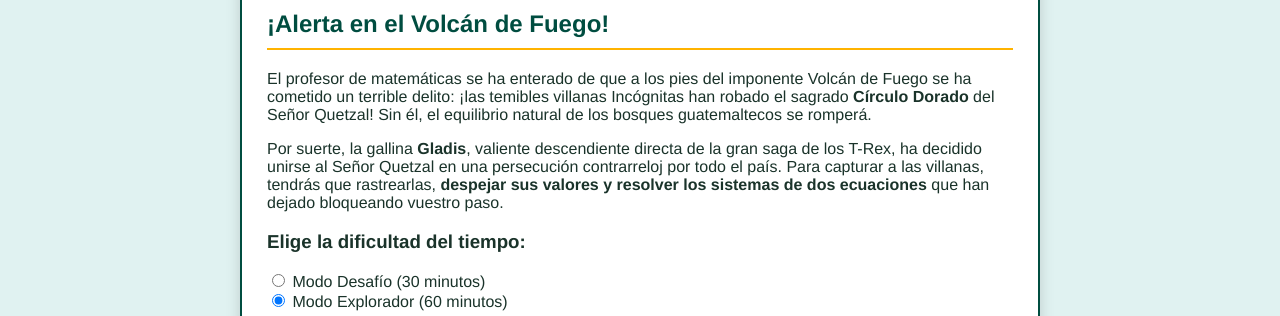
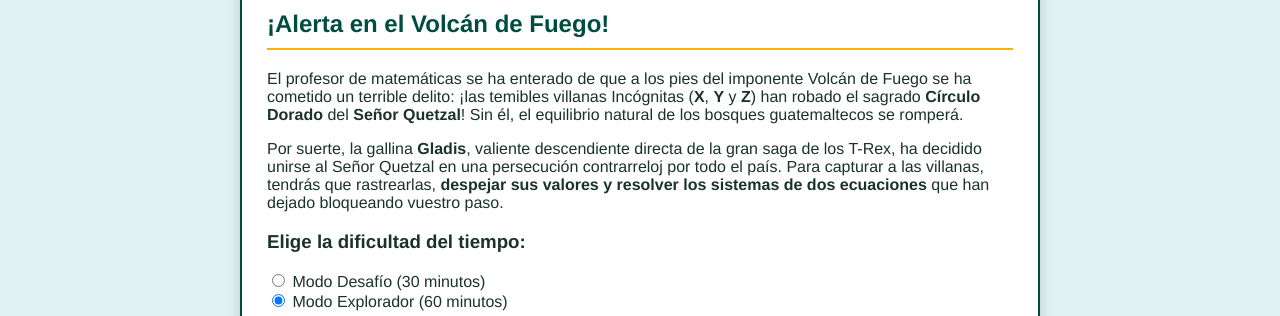
Before and after one commit to pizarradigital2022/las_incognitas_gladis_y_el_circulo_dorado_del_senyor_quetzal.gituhub.io, a plain HTML site: page index.html in a window 1280 px wide. Shown: the part 484-800 px from the top of the page. Drawn offline with Linux system fonts and the light colour scheme.

Commit message:
Update index.html

```diff
--- a/index.html
+++ b/index.html
@@ -204,7 +204,7 @@
 <div id="screen-intro" class="container active">
     <div class="image-placeholder"><img src="./resources/intro_guatemala.png" alt="Volcán de Fuego y Gladis"></div>
     <h2>¡Alerta en el Volcán de Fuego!</h2>
-    <p>El profesor de matemáticas se ha enterado de que a los pies del imponente Volcán de Fuego se ha cometido un terrible delito: ¡las temibles villanas Incógnitas han robado el sagrado <strong>Círculo Dorado</strong> del Señor Quetzal! Sin él, el equilibrio natural de los bosques guatemaltecos se romperá.</p>
+    <p>El profesor de matemáticas se ha enterado de que a los pies del imponente Volcán de Fuego se ha cometido un terrible delito: ¡las temibles villanas Incógnitas (<strong>X</strong>, <strong>Y</strong> y <strong>Z</strong>) han robado el sagrado <strong>Círculo Dorado</strong> del <strong>Señor Quetzal</strong>! Sin él, el equilibrio natural de los bosques guatemaltecos se romperá.</p>
     <p>Por suerte, la gallina <strong>Gladis</strong>, valiente descendiente directa de la gran saga de los T-Rex, ha decidido unirse al Señor Quetzal en una persecución contrarreloj por todo el país. Para capturar a las villanas, tendrás que rastrearlas, <strong>despejar sus valores y resolver los sistemas de dos ecuaciones</strong> que han dejado bloqueando vuestro paso.</p>
 
     <h3>Elige la dificultad del tiempo:</h3>
```
